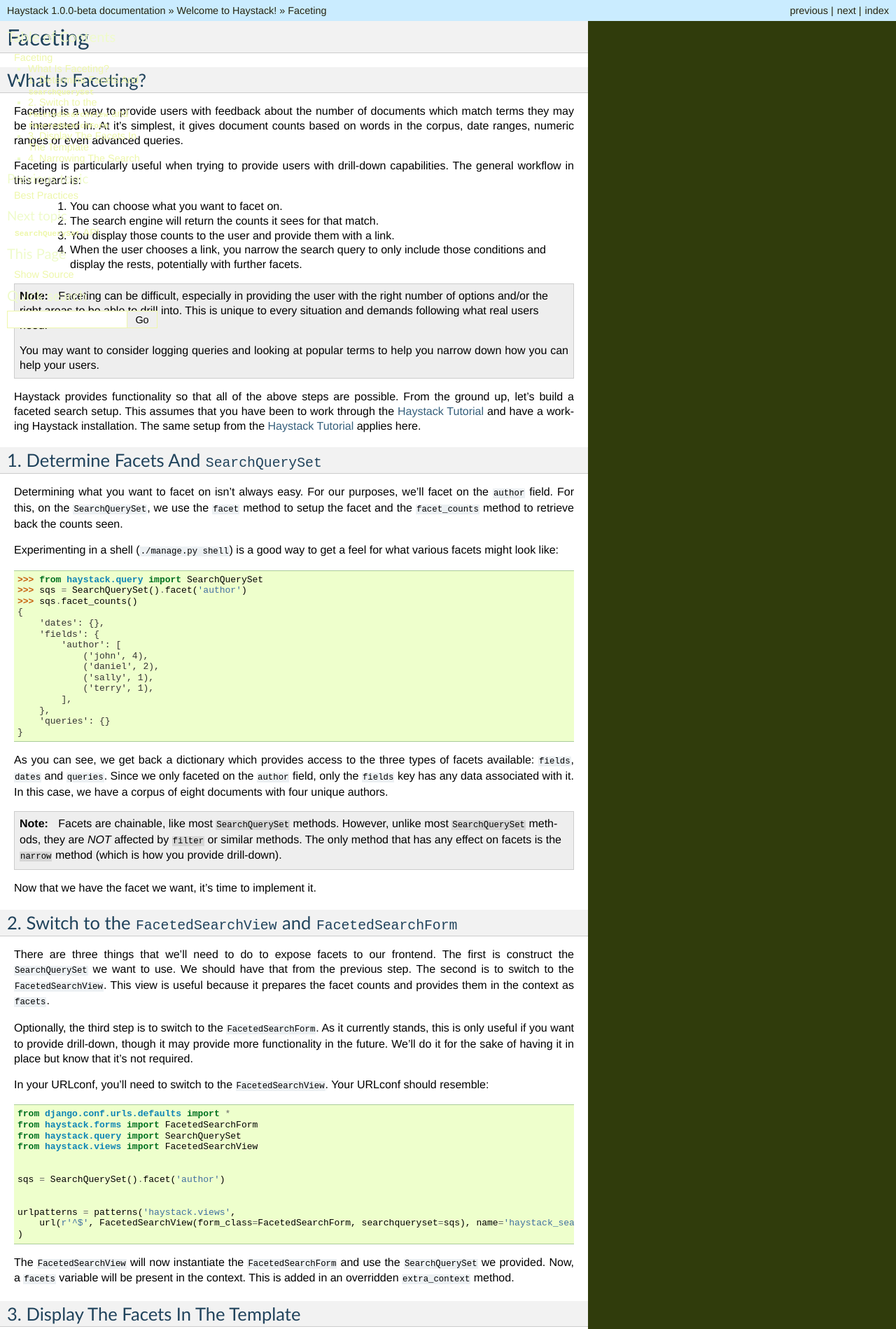
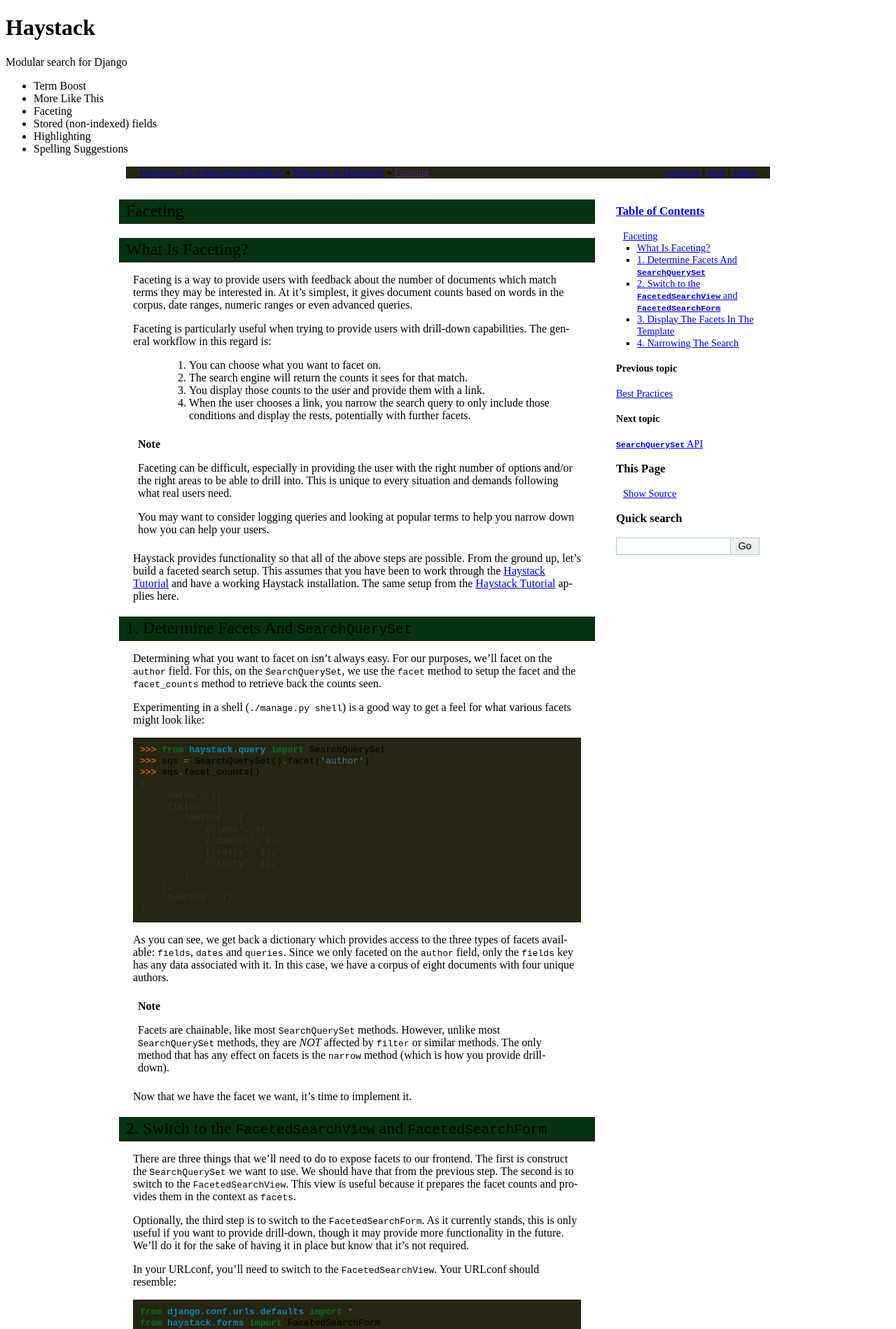
Before and after one commit to django-haystack/django-haystack, a Sphinx documentation site: the page built from docs/faceting.rst, in a window 1280 px wide. Shown: the top 1899 px of the page at 70% size. Built offline with Sphinx 7.4.7, drawn with Linux system fonts in a browser that asks for light colours; a style sheet for code colours, icons or effects is not loaded.

Commit message:
Altered the docs to look more like the main site.

```diff
--- a/docs/conf.py
+++ b/docs/conf.py
@@ -91,25 +91,25 @@
 
 # The theme to use for HTML and HTML Help pages.  Major themes that come with
 # Sphinx are currently 'default' and 'sphinxdoc'.
-html_theme = 'default'
+html_theme = 'haystack_theme'
 
 # Theme options are theme-specific and customize the look and feel of a theme
 # further.  For a list of options available for each theme, see the
 # documentation.
-html_theme_options = {
-    "rightsidebar": "true",
-    "bodyfont": "'Helvetica Neue', Arial, sans-serif",
-    "sidebarbgcolor": "#303c0c",
-    "sidebartextcolor": "#effbcb",
-    "sidebarlinkcolor": "#eef7ab",
-    "relbarbgcolor": "#caecff",
-    "relbartextcolor": "#262511",
-    "relbarlinkcolor": "#262511",
-    "footerbgcolor": "#262511",
-}
+# html_theme_options = {
+#     "rightsidebar": "true",
+#     "bodyfont": "'Helvetica Neue', Arial, sans-serif",
+#     "sidebarbgcolor": "#303c0c",
+#     "sidebartextcolor": "#effbcb",
+#     "sidebarlinkcolor": "#eef7ab",
+#     "relbarbgcolor": "#caecff",
+#     "relbartextcolor": "#262511",
+#     "relbarlinkcolor": "#262511",
+#     "footerbgcolor": "#262511",
+# }
 
 # Add any paths that contain custom themes here, relative to this directory.
-#html_theme_path = []
+html_theme_path = ['.']
 
 # The name for this set of Sphinx documents.  If None, it defaults to
 # "<project> v<release> documentation".
--- /dev/null
+++ b/docs/haystack_theme/layout.html
@@ -0,0 +1,22 @@
+{% extends "basic/layout.html" %}
+
+{%- block extrahead %}
+    <link rel="stylesheet" href="http://haystacksearch.org/css/front.css" media="screen">
+    <link rel="stylesheet" href="_static/documentation.css" media="screen">
+{% endblock %}
+
+{%- block header %}
+    <div id="header">
+        <h1>Haystack</h1>
+        <p>Modular search for Django</p>
+
+        <ul class="features">
+          <li>Term Boost</li>
+          <li>More Like This</li>
+          <li>Faceting</li>
+          <li>Stored (non-indexed) fields</li>
+          <li>Highlighting</li>
+          <li>Spelling Suggestions</li>
+        </ul>
+    </div>
+{% endblock %}
--- /dev/null
+++ b/docs/haystack_theme/static/documentation.css
@@ -0,0 +1,26 @@
+a { background-color: transparent !important; }
+dl dt { text-decoration: underline; }
+div#header { margin-bottom: 0px; }
+div.document, div.related, div.footer { width: 900px; margin: 0 auto; }
+div.document { margin-top: 10px; }
+div.related { background-color: #262511; padding-left: 10px; padding-right: 10px; }
+div.documentwrapper { width:640px; float:left;}
+div.body h1,
+div.body h2,
+div.body h3,
+div.body h4,
+div.body h5,
+div.body h6 {
+    background-color: #053211;
+    font-weight: normal;
+    border-bottom: 2px solid #262511;
+    margin: 20px -20px 10px -20px;
+    padding: 3px 0 3px 10px;
+}
+div.sphinxsidebar { width:220px; float:right;}
+div.sphinxsidebar ul { padding-left: 10px; }
+div.sphinxsidebar ul ul { padding-left: 10px; margin-left: 10px; }
+div.bodywrapper { margin: 0px; }
+div.highlight-python, div.highlight { background-color: #262511; margin-bottom: 10px; padding: 10px; }
+div.footer { background-color:#262511; font-size: 90%; padding: 10px; }
+table thead { background-color: #053211; border-bottom: 1px solid #262511; }
--- /dev/null
+++ b/docs/haystack_theme/theme.conf
@@ -0,0 +1,2 @@
+[theme]
+inherit = basic
```
